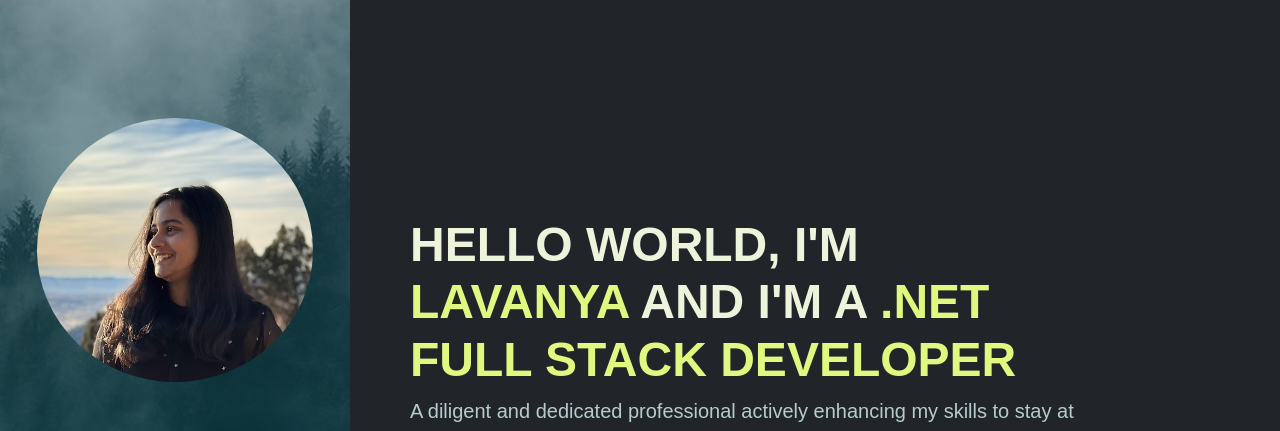
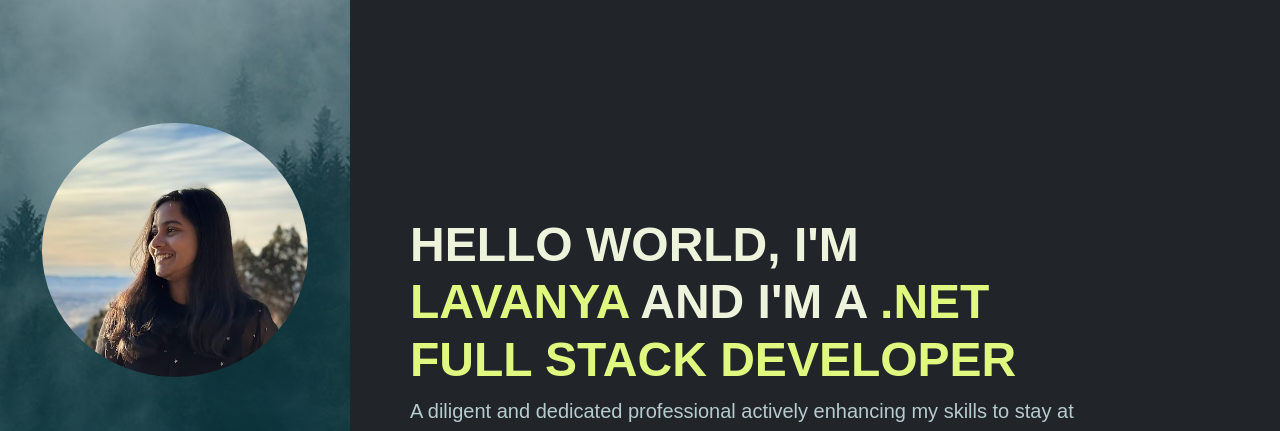
Before and after one commit to LavanyaPasumarthi3/LavanyaPortfolio, a plain HTML site: page index.html in a window 1280 px wide. Shown: the top 431 px of the page. Drawn offline with Linux system fonts and the light colour scheme; a web font is replaced by a local one.

Commit message:
Update style.css

```diff
--- a/assets/css/style.css
+++ b/assets/css/style.css
@@ -107,7 +107,7 @@ img {
     }
 
     .navbar-brand img {
-        border: 25px solid transparent;
+        border: 30px solid transparent;
     }
 
     /* CONTENT WRAPPER */
```
